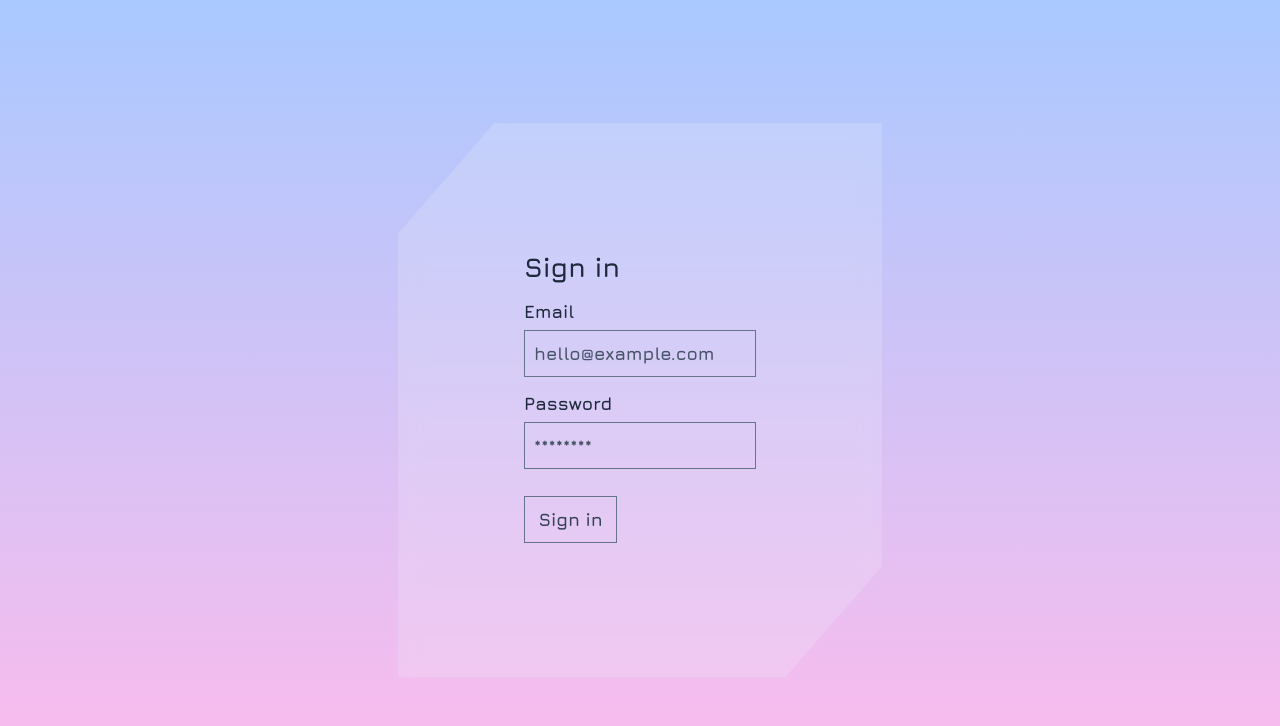
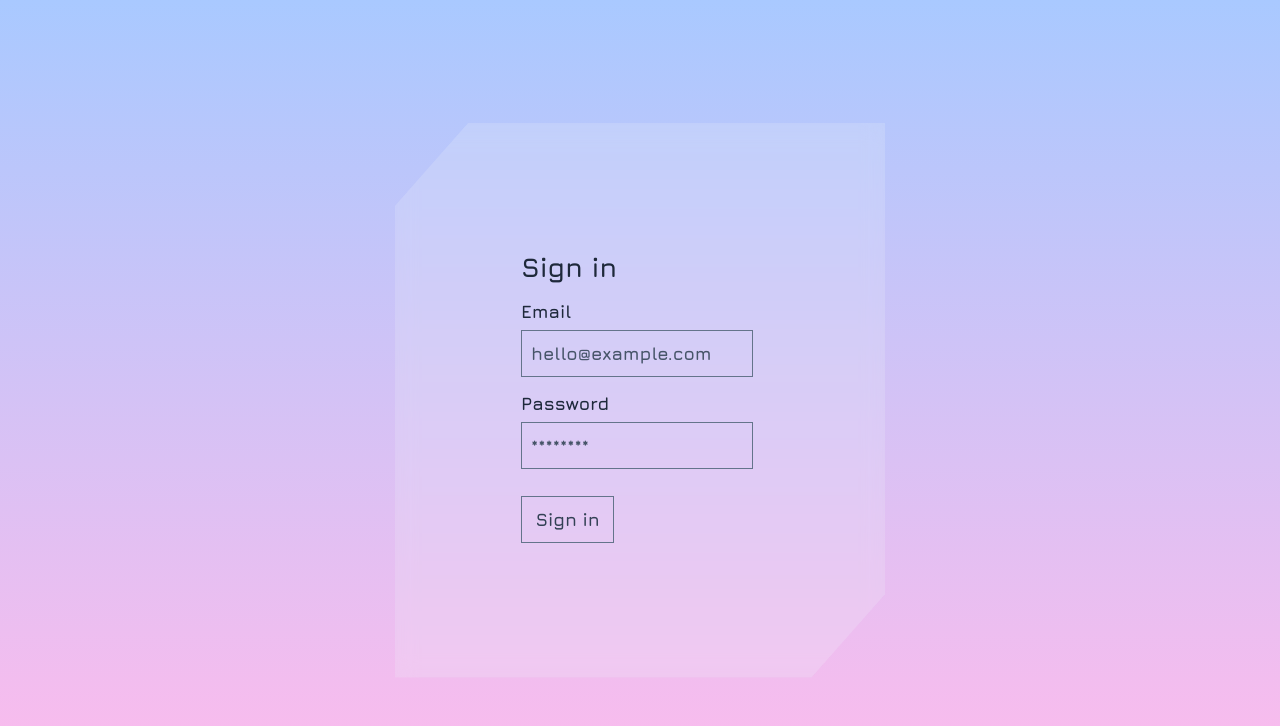
Before and after one commit to tatarianBarbarian/fancy-auth, a React (Vite) app: page / in a window 1280 px wide. Shown: the top 726 px of the page. Built offline with nearby package versions, Linux system fonts and the light colour scheme; the HTML template or start-up script is replaced by a standard one.

Commit message:
Mobile styles fix

```diff
--- a/src/App.jsx
+++ b/src/App.jsx
@@ -102,12 +102,14 @@ const authInitialValues = {
 
 const authFormClasses = clsx(
   'inline-block',
-  'sm:p-28 px-12 py-16',
+  'sm:p-28 px-10 py-14',
   'backdrop-blur-[10px]',
   'bg-slate-100/20',
   'backdrop:blur-[10px]',
-  'clip-parallelogram',
-  'max-w-[490px]'
+  'sm:clip-form',
+  'w-full',
+  'max-w-full',
+  'sm:max-w-[490px]'
 )
 
 async function authMocked({ email }) {
--- a/src/index.css
+++ b/src/index.css
@@ -22,6 +22,17 @@ body {
   min-height: 100vh;
 }
 
-.clip-parallelogram {
-    clip-path: polygon(20% 0%, 100% 0, 100% 20%, 100% 80%, 80% 100%, 0 100%, 0% 80%, 0% 20%);
+@layer utilities {
+  .clip-form {
+    clip-path: polygon(
+      15% 0,
+      100% 0,
+      100% 20%,
+      100% 85%,
+      85% 100%,
+      0 100%,
+      0% 80%,
+      0 15%
+    );
   }
+}
```
Lines whose indentation alone changed are shown as unchanged.
